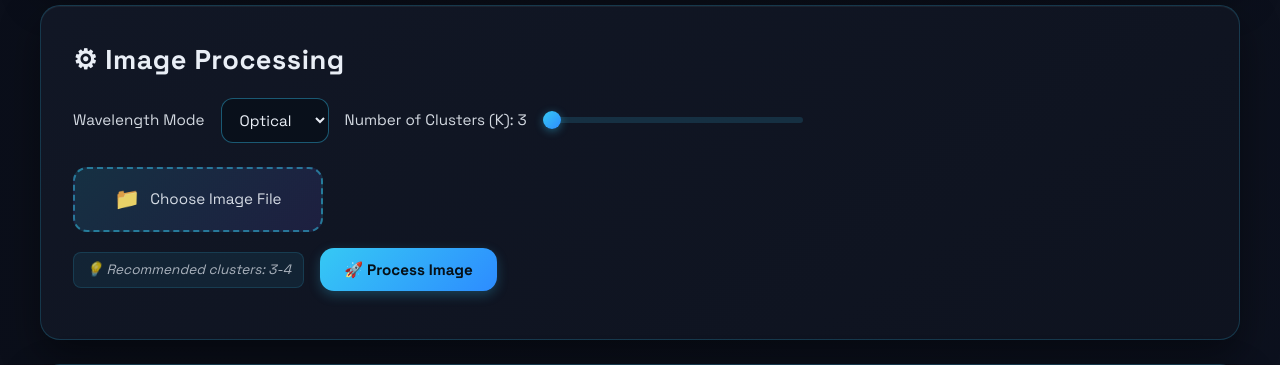
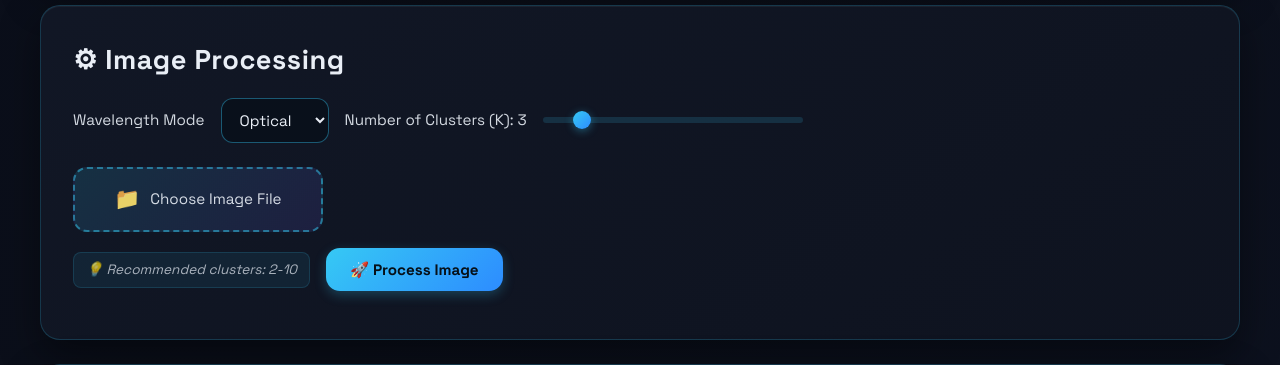
Before and after one commit to rayzoc24/Multiwavelength-Cosmic-Analyser, a Flask app: page / in a window 1280 px wide. Shown: the part 770-1135 px from the top of the page. Run offline with Flask 3, Linux system fonts and the light colour scheme.

Commit message:
Update cluster range to 2-10

```diff
--- a/cosmic_app/app.py
+++ b/cosmic_app/app.py
@@ -140,7 +140,7 @@ def process_image():
     # Determine best K using silhouette score unless user overrides it.
     best_k = 3
     if pixels.shape[0] >= 50:
-        k_min, k_max = 3, 4
+        k_min, k_max = 2, 10
         if user_clusters is None:
             best_score = -1.0
             sample_size = min(2000, pixels.shape[0])
--- a/cosmic_app/templates/index.html
+++ b/cosmic_app/templates/index.html
@@ -62,7 +62,7 @@
                         <option value="xray">X-ray</option>
                     </select>
                     <label for="clusters">Number of Clusters (K): <span id="clusterValue">3</span></label>
-                    <input type="range" id="clusters" value="3" min="3" max="4" step="1">
+                    <input type="range" id="clusters" value="3" min="2" max="10" step="1">
                     <div style="width: 100%; margin-top: 8px;">
                         <label class="file-upload-label" for="imageInput">
                             <span class="file-upload-icon">📁</span>
@@ -70,7 +70,7 @@
                         </label>
                         <input type="file" id="imageInput" accept="image/*" onchange="previewUploadedImage()" style="display: none;">
                     </div>
-                    <span class="hint">💡 Recommended clusters: <span id="suggestedK">3-4</span></span>
+                    <span class="hint">💡 Recommended clusters: <span id="suggestedK">2-10</span></span>
                     <button class="btn" onclick="processImage()">🚀 Process Image</button>
                     <div class="loading-indicator" aria-hidden="true">
                         <span class="spinner"></span>
```
